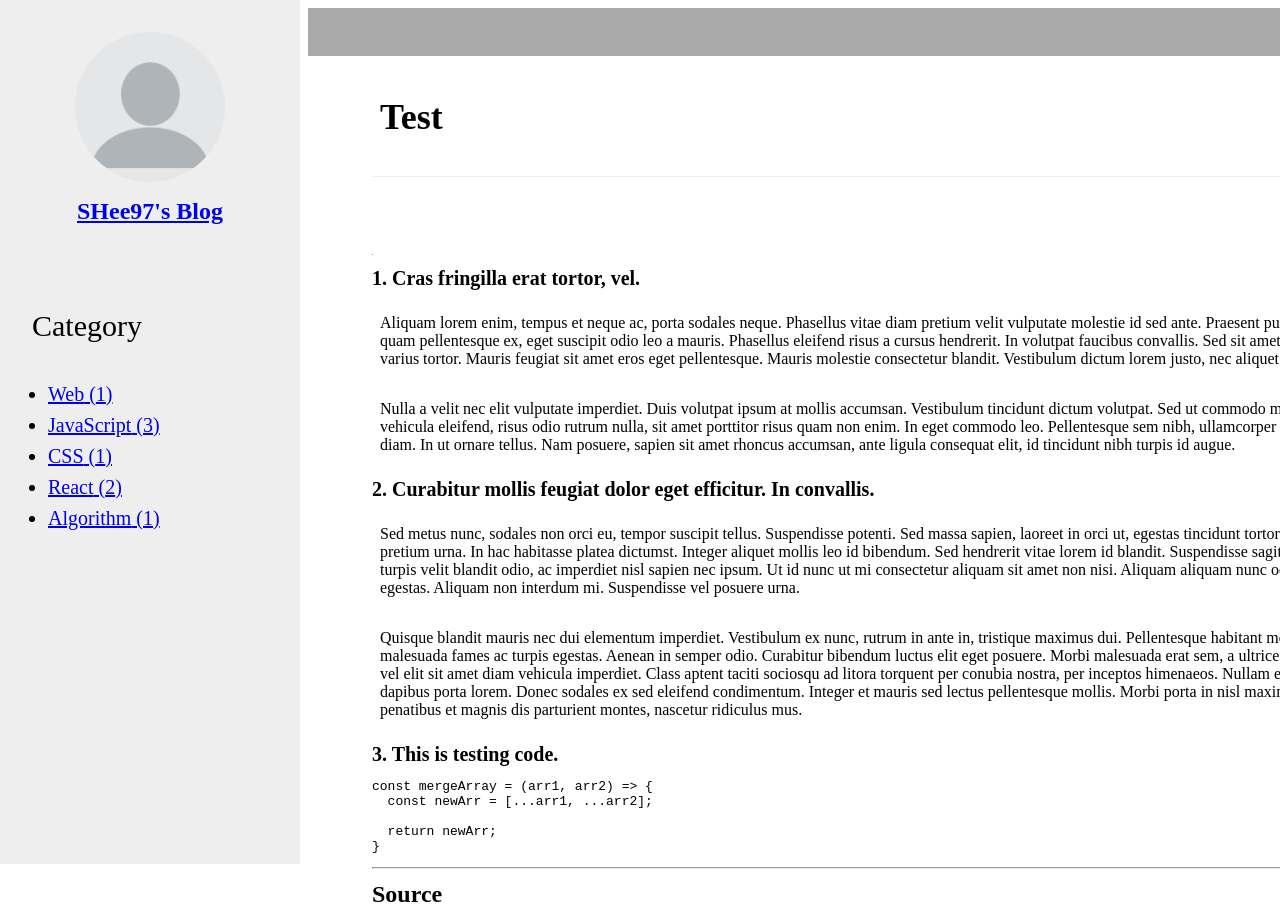
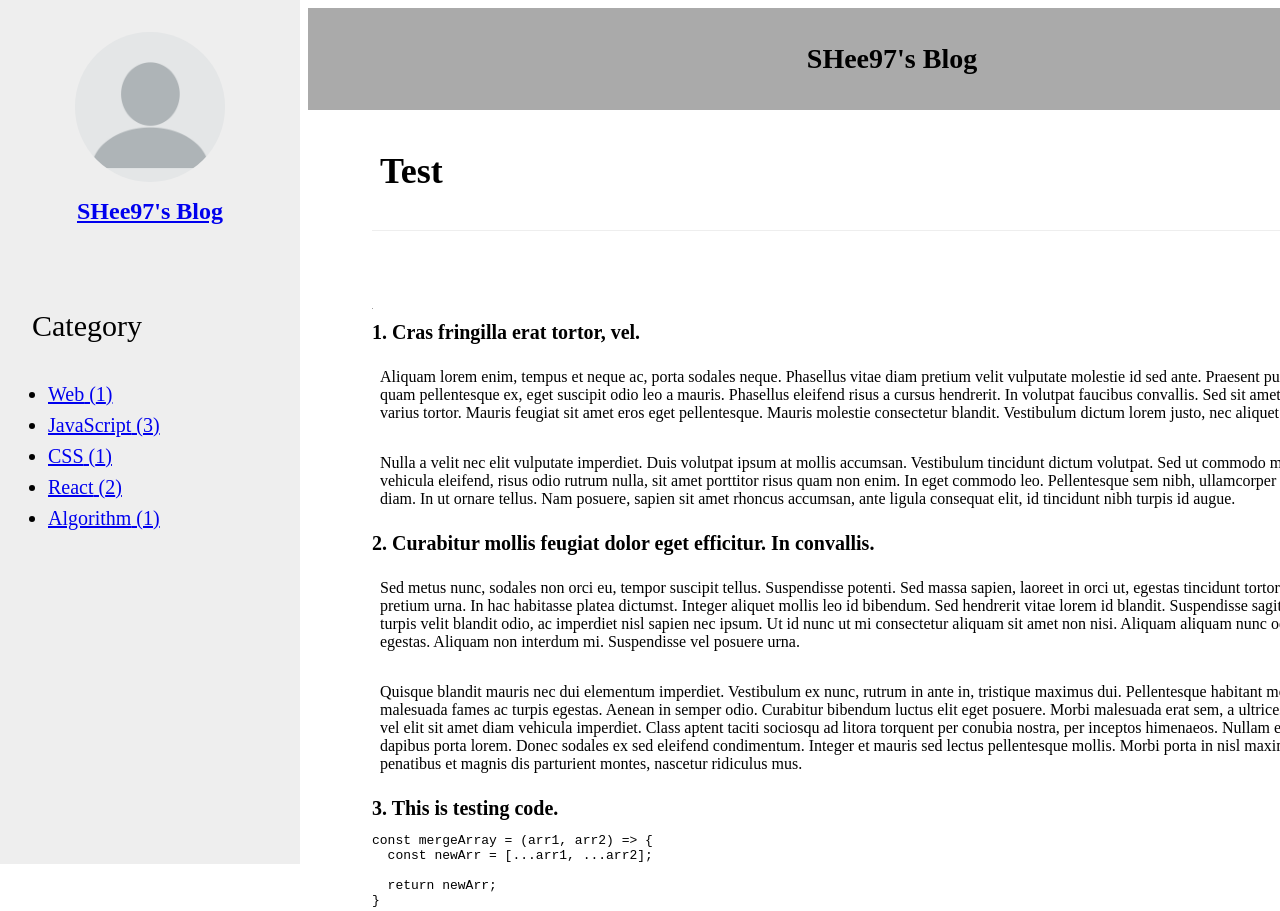
Before and after one commit to SHee97/Blog, a Gatsby site: page /posts/test_posting1/ in a window 1280 px wide. Shown: the top 911 px of the page. Built offline with nearby package versions, Linux system fonts and the light colour scheme; Gatsby itself is replaced by a stand-in of ours; some packages are replaced by stand-ins of ours; code samples lack their colours.

Commit message:
Design: Add header title

```diff
--- a/src/components/Header/header.module.scss
+++ b/src/components/Header/header.module.scss
@@ -2,9 +2,15 @@
   display: flex;
   align-items: center;
   justify-content: end;
-  height: 48px;
-  padding: 0 16px;
+  padding: 16px;
   background: #aaaaaa;
+
+  .title {
+    flex: 1;
+    font-size: 28px;
+    font-weight: bold;
+    text-align: center;
+  }
 
   .iconWrapper {
     display: grid;
--- a/src/components/Header/index.jsx
+++ b/src/components/Header/index.jsx
@@ -7,6 +7,7 @@ import * as styles from './header.module.scss';
 const Header = () => {
   return (
     <header className={styles.header}>
+      <h1 className={styles.title}>SHee97's Blog</h1>
       <Link className={styles.iconWrapper} to='/'>
         <FontAwesomeIcon icon={faHome} />
       </Link>
```
